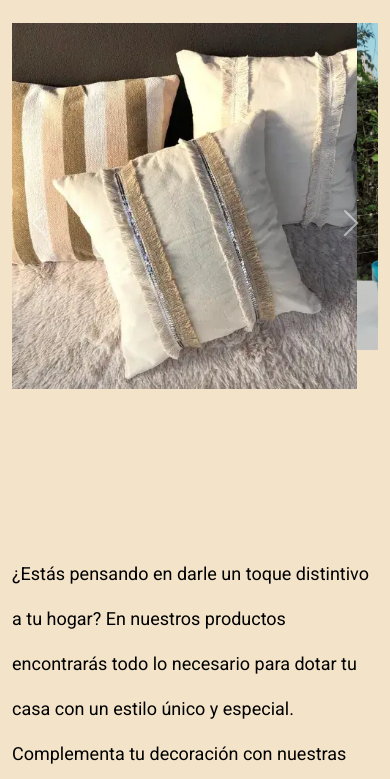
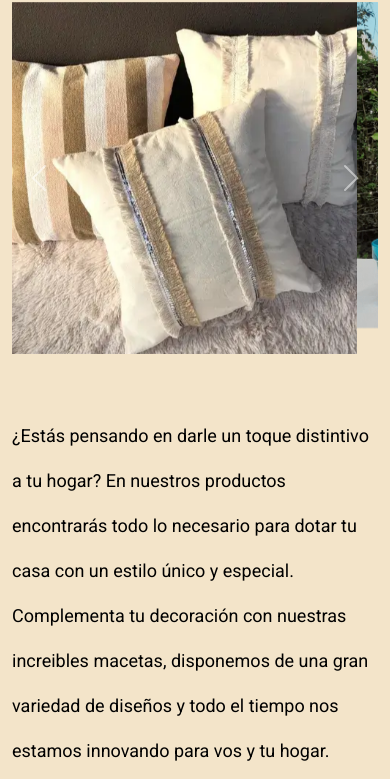
Before and after one commit to reckle5/Final-desarrolloWeb, a website: page index.html in a window 390 px wide. Shown: the part 281-1060 px from the top of the page. Drawn offline with nearby package versions, Linux system fonts and the light colour scheme.

Commit message:
ultimos cambios

```diff
--- a/componentes/_mediaMobile.scss
+++ b/componentes/_mediaMobile.scss
@@ -1,3 +1,4 @@
+
 
 @media screen and (max-width: 600px){
 
@@ -17,18 +18,10 @@
     margin-right: 2rem;
 }
     .header{
-
-
-
         &__logo{
             margin-left: 1rem;
         }
-        &__transf img{
-            transition: none;
-        }
-        &:hover img{
-            transform: none;
-        }
+
     }
    /* index*/
    .bg{
@@ -300,3 +293,20 @@ p{
     padding-top: 10px;
 }
 }
+
+@media  screen and (max-width: 450px) {
+    .carousel-item{
+        height: 22rem;
+    }
+
+    .main1{
+        grid-template-rows: 15% 35% 50%;
+        width: 100%;
+        row-gap: 0.5rem;
+
+        &__parrafo{
+            margin-top: 0.5rem;
+        }
+    }
+
+}
--- a/componentes/_mediaTablet.scss
+++ b/componentes/_mediaTablet.scss
@@ -1,3 +1,24 @@
+@media screen and (max-width:1300px){
+    .carousel-item{
+        height: 30rem;
+    }
+    .main1{
+        grid-template-columns: 50% 50%;
+        grid-template-rows: 30% 50%;
+        padding-top: 2rem;
+        grid-template-areas: "titulo titulo"
+        "texto imagen";
+        column-gap: 2rem;
+        row-gap: 3rem;
+    }
+.main2__grilla{
+    margin: 2rem;
+
+}
+
+}
+
+
 @media screen and (max-width:1024px){
     /*header*/
         .navEnlace{
@@ -24,10 +45,12 @@
 
 
         /*index*/
-
+        .carousel-item{
+            height: 50rem;
+        }
         .main1{
             grid-template-columns: 1fr;
-            grid-template-rows: 15% 45% 40%;
+            grid-template-rows: 15% 60% 40%;
             grid-template-areas: "titulo"
             "imagen"
             "texto";
```
Also changed, not shown: pages/Macetas.html (+1 -1 lines), pages/nosotras.html (+1 -1 lines), css/style.css.
